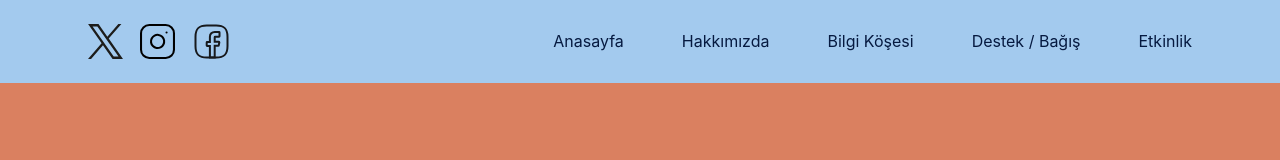
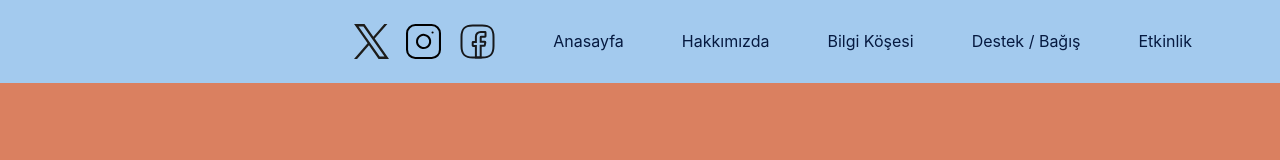
Before and after one commit to sametbirol/dost-yasam-vakfi, a Vue app: page /#/bagis-yap in a window 1280 px wide. Shown: the top 160 px of the page. Built offline with nearby package versions, Linux system fonts and the light colour scheme; a web font is replaced by a local one.

Commit message:
flex disabled

```diff
--- a/src/components/MediaLogo.vue
+++ b/src/components/MediaLogo.vue
@@ -17,7 +17,7 @@
 .logos {
     display: flex;
     gap: 20px;
-    flex: 1;
+    flex: 0 1 auto;
 }
 
 /* .logos>a>img {
```
